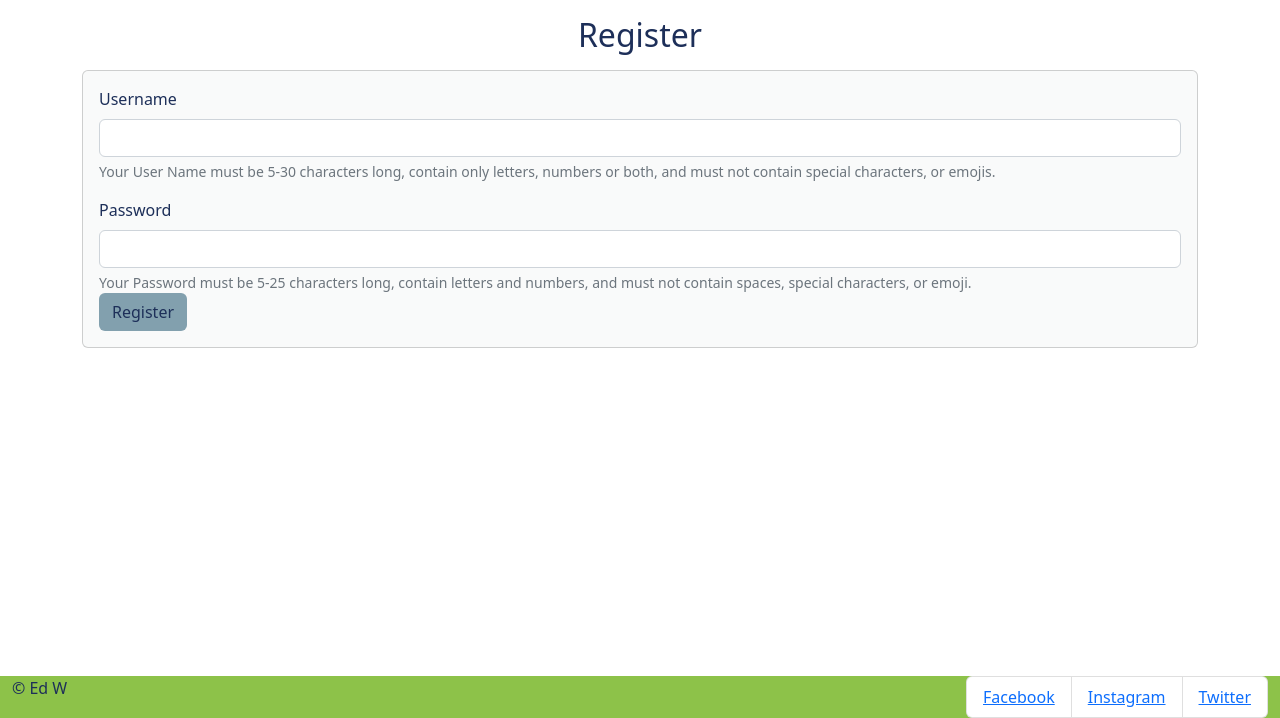
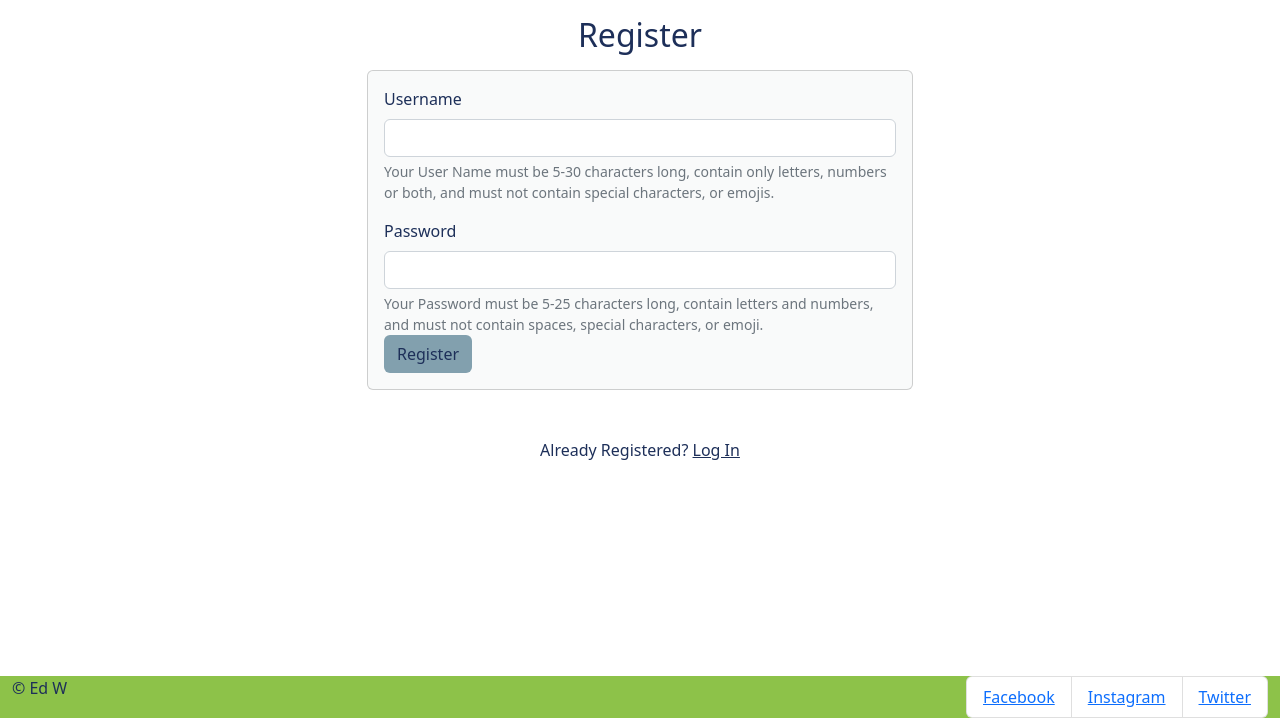
Before and after one commit to Ed-Whyatt/movie-lounge-ms-3, a Flask app: page /register in a window 1280 px wide. Shown: the part 82-800 px from the top of the page. Run offline with Flask 2, Linux system fonts and the light colour scheme.

Commit message:
Add boostrap row and collum to help display of form

```diff
--- a/movielounge/templates/register.html
+++ b/movielounge/templates/register.html
@@ -3,7 +3,9 @@
 
 <h2 class="text-center lounge-blue-text mt-3 mb-3">Register</h2>
 
-<!-- Card from bootstrap -->
+<div class="row">
+    <div class="col-12 col-md-6 offset-md-3">
+        <!-- Card from bootstrap -->
 <div class="card lounge-white-bg">
     <div class="card-body">
         <!-- Form from bootstrap -->
@@ -12,10 +14,8 @@
             <!-- Username input id = username -->
             <div class="mb-3">
                 <label for="username" class="form-label lounge-blue-text">Username</label>
-
                 <input type="text" class="form-control" id="username" name="username" minlength="5" maxlength="30"
                     pattern="^[a-zA-Z0-9]{5,30}$" aria-describedby="usernamehelp" required>
-
                 <div id="usernameHelp" class="form-text">Your User Name must be 5-30 characters long, contain only
                     letters,
                     numbers or both, and must not contain special characters, or emojis.</div>
@@ -23,20 +23,28 @@
 
             <!-- Password input id = password-->
             <label for="password" class="form-label lounge-blue-text">Password</label>
-
             <input type="password" id="password" name="password" minlength="5" maxlength="25"
                 pattern="^[a-zA-Z0-9]{5,25}$" class="form-control" aria-describedby="passwordHelpBlock" required>
-
             <div id="passwordHelpBlock" class="form-text">
                 Your Password must be 5-25 characters long, contain letters and numbers, and must not contain spaces,
                 special characters, or emoji.
             </div>
-
             <button type="submit" class="btn lounge-light-blue-bg lounge-blue-text">Register</button>
         </form>
         <!-- End of form -->
     </div>
 </div>
 <!-- End of card -->
+    </div>
+</div>
+
+<div class="row">
+    <div class="col mt-5">
+        <p class="text-center lounge-blue-text">
+            Already Registered?
+            <a href="{{ url_for('login') }}" class="lounge-blue-text">Log In</a>
+        </p>
+    </div>
+</div>
 
 {% endblock %}
```
